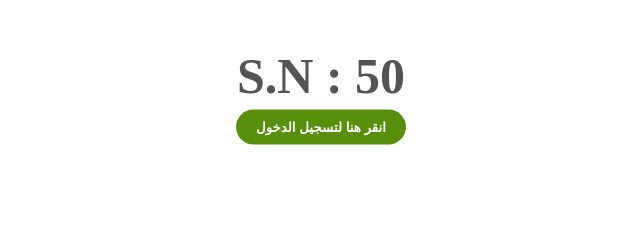
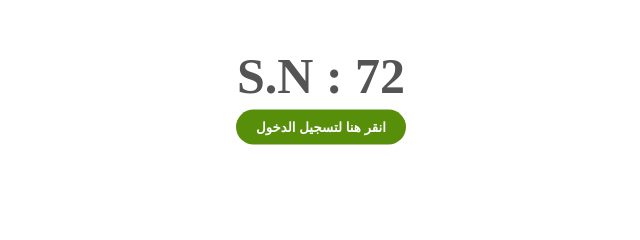
Before and after one commit to ALEmadTransport/account_72, a plain HTML site: page index.html in a window 1280 px wide. Shown: the part 273-513 px from the top of the page, 319-959 px from the left. Drawn offline with Linux system fonts and the light colour scheme.

Commit message:
Update index.html

```diff
--- a/index.html
+++ b/index.html
@@ -49,7 +49,7 @@
 
 <body>
     <img src="background.png" alt="">
-    <span class="sn-label">S.N : 50</span>
+    <span class="sn-label">S.N : 72</span>
     <br>
     <br>
     <br>
```
